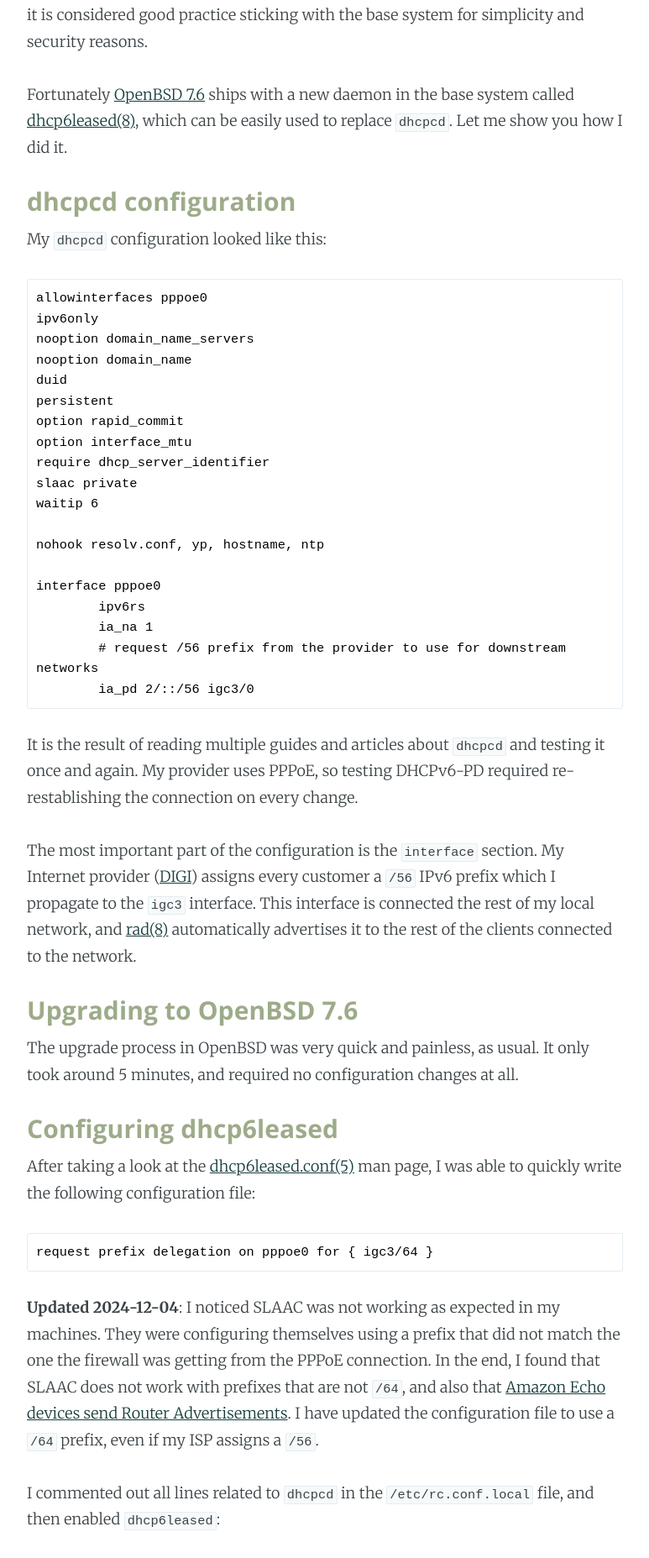
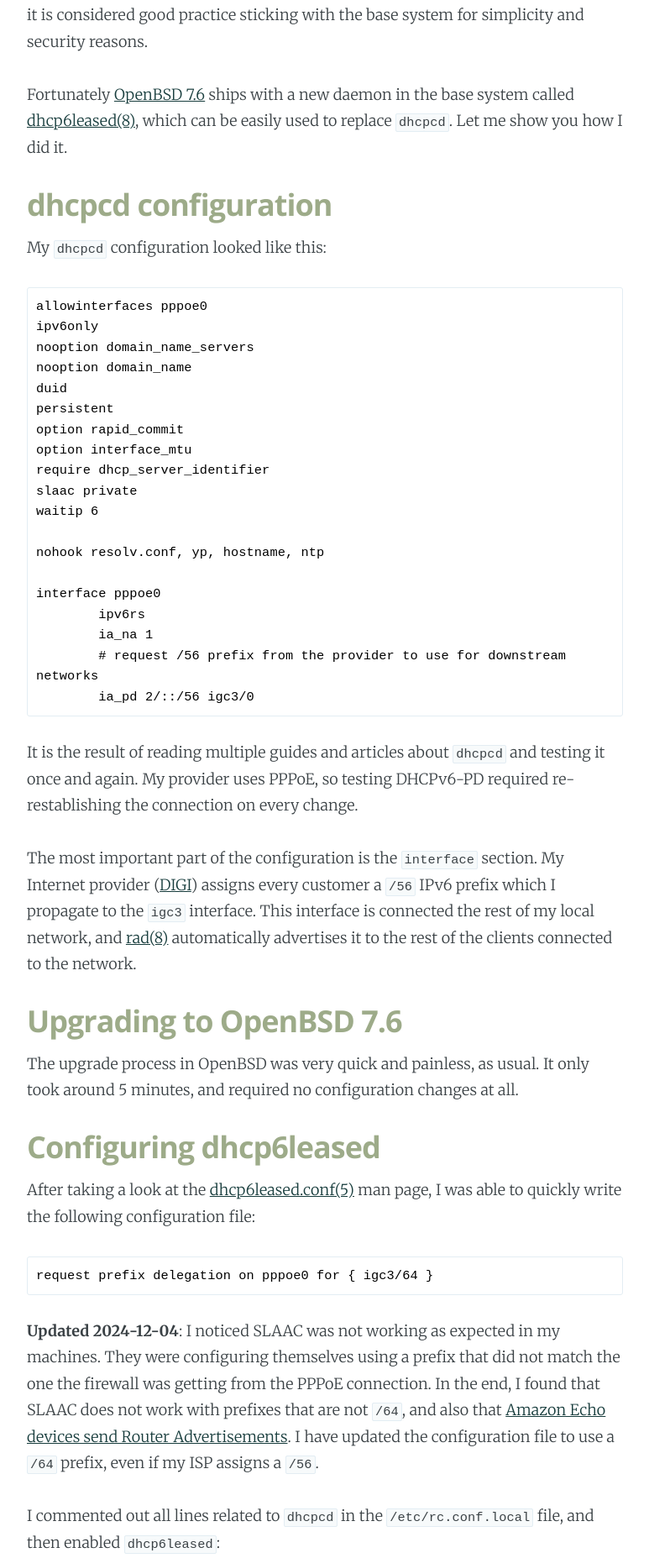
Before and after one commit to jorgelzpz/jorgelzpz.github.com, a Jekyll site: the page built from _posts/2024-10-12-dhcp6leased.markdown, in a window 1280 px wide. Shown: the part 614-2469 px from the top of the page at 84% size, without its empty margins (253-1026 px from the left). Built offline with Jekyll 4.4.1, drawn with Linux system fonts in a browser that asks for light colours.

Commit message:
Fix header level

````diff
--- a/_posts/2024-10-12-dhcp6leased.markdown
+++ b/_posts/2024-10-12-dhcp6leased.markdown
@@ -12,7 +12,7 @@ It works fine, but it is not part of the base installation. It is not a very big
 
 Fortunately [OpenBSD 7.6](https://www.openbsd.org/76.html) ships with a new daemon in the base system called [dhcp6leased(8)](https://man.openbsd.org/dhcp6leased.8), which can be easily used to replace `dhcpcd`. Let me show you how I did it.
 
-### dhcpcd configuration
+## dhcpcd configuration
 
 My `dhcpcd` configuration looked like this:
 
@@ -42,11 +42,11 @@ It is the result of reading multiple guides and articles about `dhcpcd` and test
 
 The most important part of the configuration is the `interface` section. My Internet provider ([DIGI](https://www.digimobil.es/)) assigns every customer a `/56` IPv6 prefix which I propagate to the `igc3` interface. This interface is connected the rest of my local network, and [rad(8)](https://man.openbsd.org/rad.8) automatically advertises it to the rest of the clients connected to the network.
 
-### Upgrading to OpenBSD 7.6
+## Upgrading to OpenBSD 7.6
 
 The upgrade process in OpenBSD was very quick and painless, as usual. It only took around 5 minutes, and required no configuration changes at all.
 
-### Configuring dhcp6leased
+## Configuring dhcp6leased
 
 After taking a look at the [dhcp6leased.conf(5)](https://man.openbsd.org/dhcp6leased.conf.5) man page, I was able to quickly write the following configuration file:
 
@@ -79,7 +79,7 @@ I was able to remove `dhcpcd` from the system and call it a day:
 ```
 
 
-### Configuring rad
+## Configuring rad
 
 *Added on 2024-12-04*
 
````
